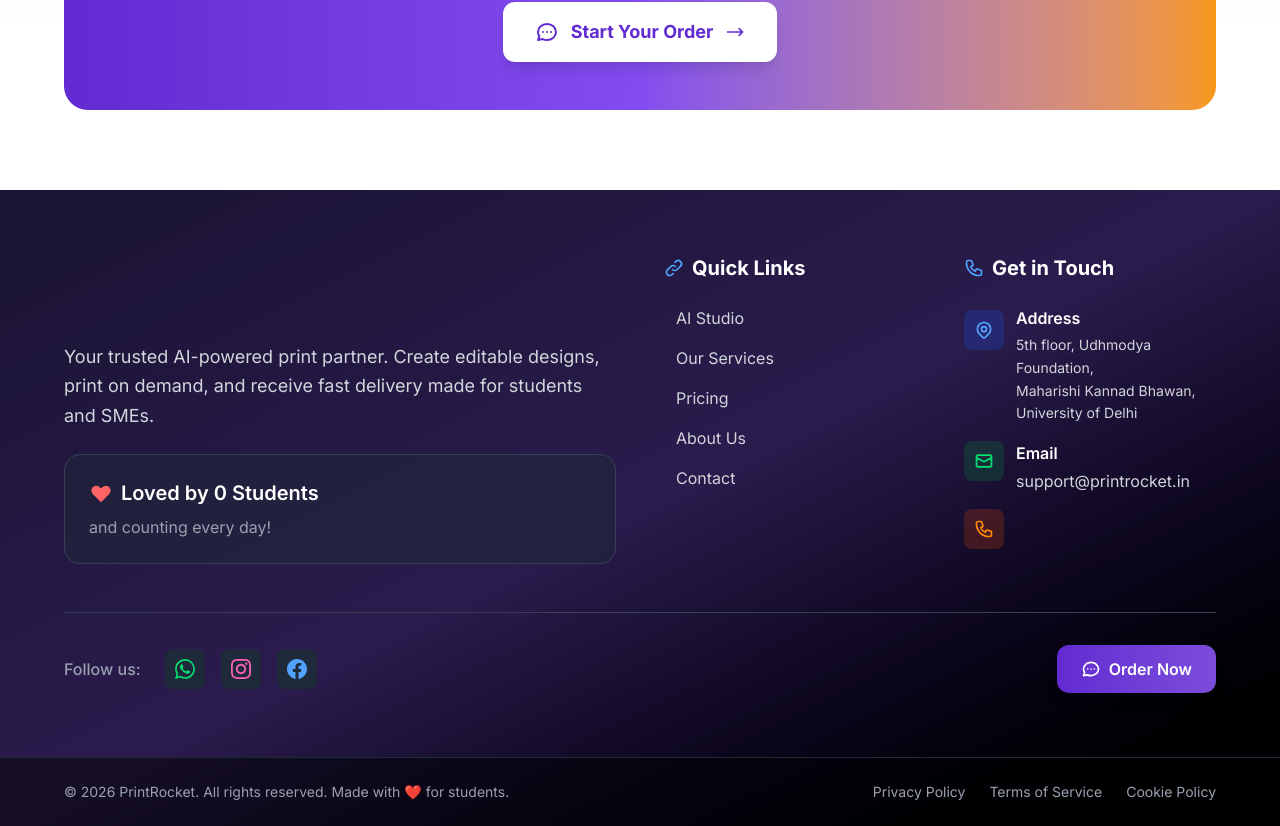
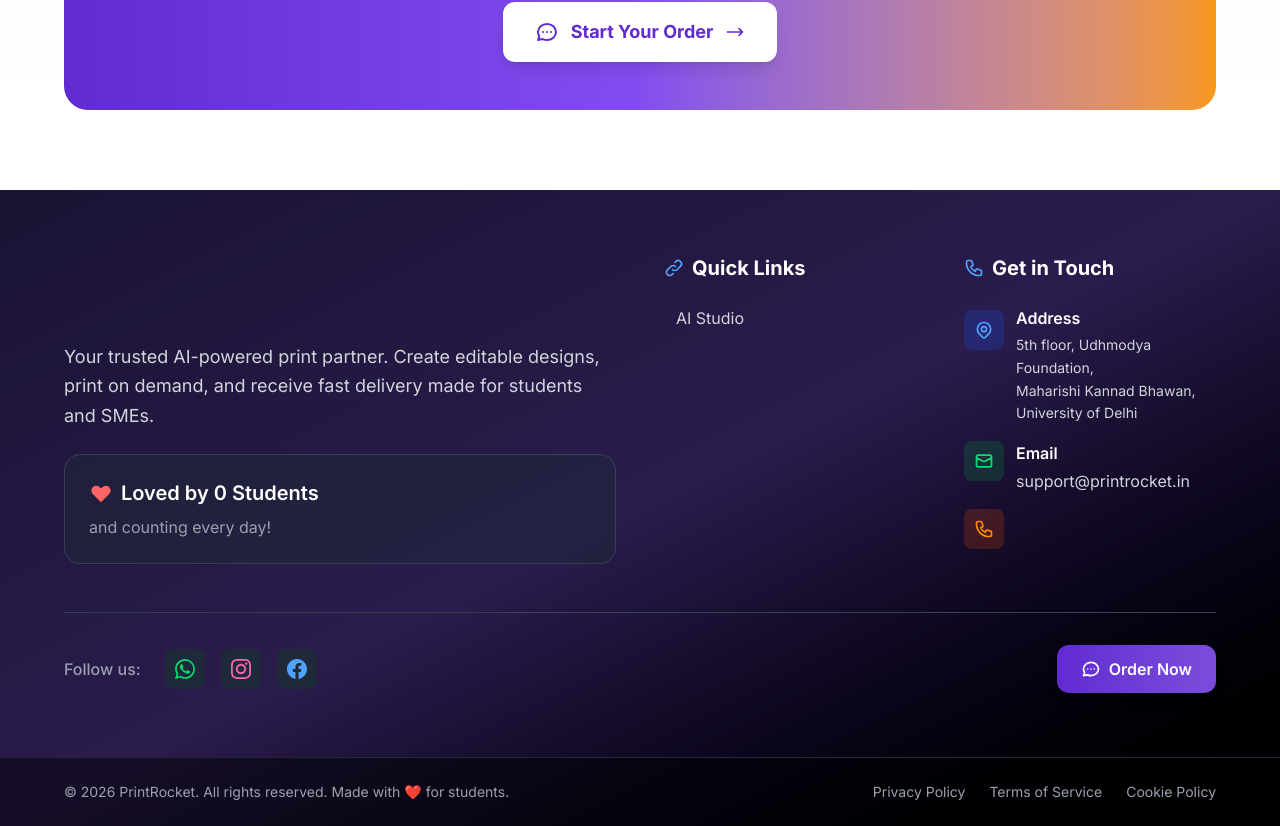
Before and after one commit to stechbindra2/printsaarthi-main, a Next.js app: page / in a window 1280 px wide. Shown: the part 5152-5978 px from the top of the page. Built offline with nearby package versions, Linux system fonts and the light colour scheme; no server answers.

Commit message:
Clean up footer links
Removed unused links from the footer component.

```diff
--- a/src/components/Footer.js
+++ b/src/components/Footer.js
@@ -69,11 +69,7 @@
                         </h3>
                         <ul className="space-y-4">
                             {[
-                                { name: 'AI Studio', href: '/ai' },
-                                { name: 'Our Services', href: '/#services' },
-                                { name: 'Pricing', href: '/#pricing' },
-                                { name: 'About Us', href: '/#about' },
-                                { name: 'Contact', href: '/#contact' }
+                                { name: 'AI Studio', href: '/ai' }
                             ].map((item, index) => (
                                 <li key={index}>
                                     <Link href={item.href} className="flex items-center text-gray-300 hover:text-blue-400 transition-colors duration-300 group">
```
